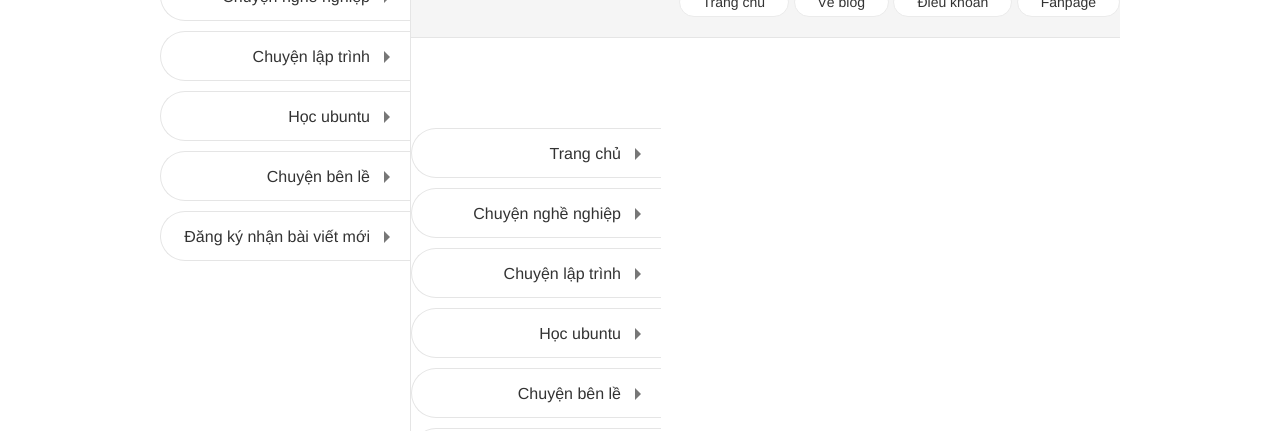
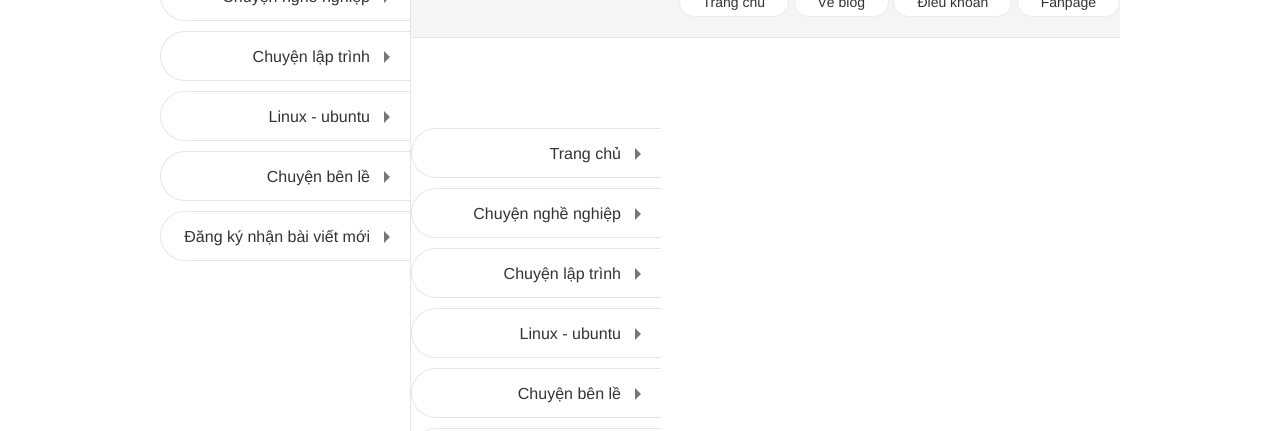
Before and after one commit to nguyentest/laptrinhcuocsong, a Jekyll site: the page built from category.md, in a window 1280 px wide and 900 px high. Shown: the part 270-701 px from the top of the window. Built offline with Jekyll 4.4.1, drawn with Linux system fonts in a browser that asks for light colours; some of the changed text lies outside the part shown.

Commit message:
Update sidebar.html

```diff
--- a/_includes/sidebar.html
+++ b/_includes/sidebar.html
@@ -3,7 +3,7 @@
 		<li><a href="{{ site.site_url }}">Trang chủ</a></li>
 		<li><a href="#">Chuyện nghề nghiệp</a></li>
 		<li><a href="{{ site.site_url }}/chuyen-lap-trinh.html">Chuyện lập trình</a></li>
-		<li><a href="{{ site.site_url }}/hoc-ubuntu.html">Học ubuntu</a></li>
+		<li><a href="{{ site.site_url }}/linux-ubuntu.html">Linux - ubuntu</a></li>
 		<li><a href="{{ site.site_url }}/chuyen-ben-le.html">Chuyện bên lề</a></li>
 		<li><a href="#">Đăng ký nhận bài viết mới</a></li>
 	</ul>
```
